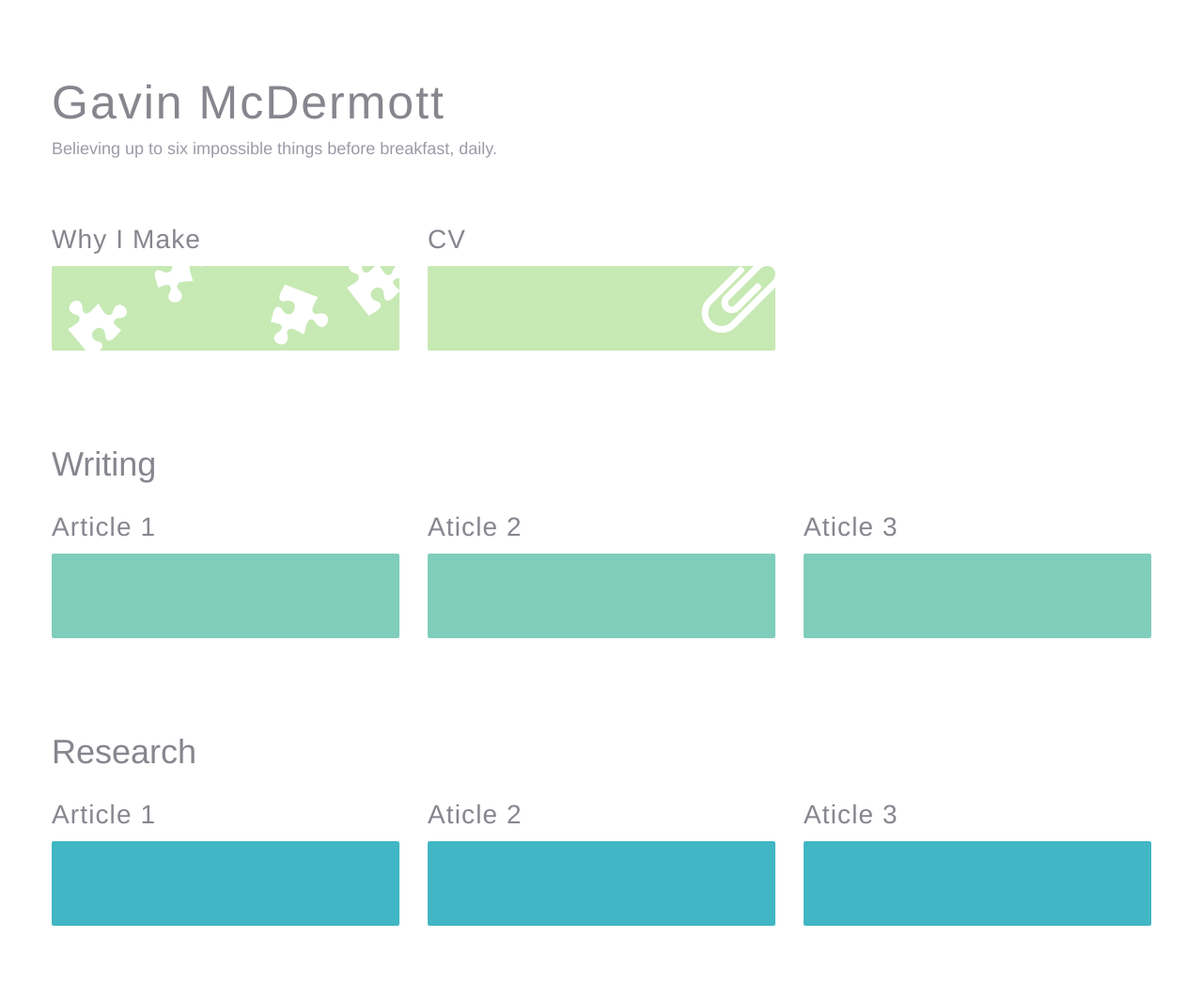
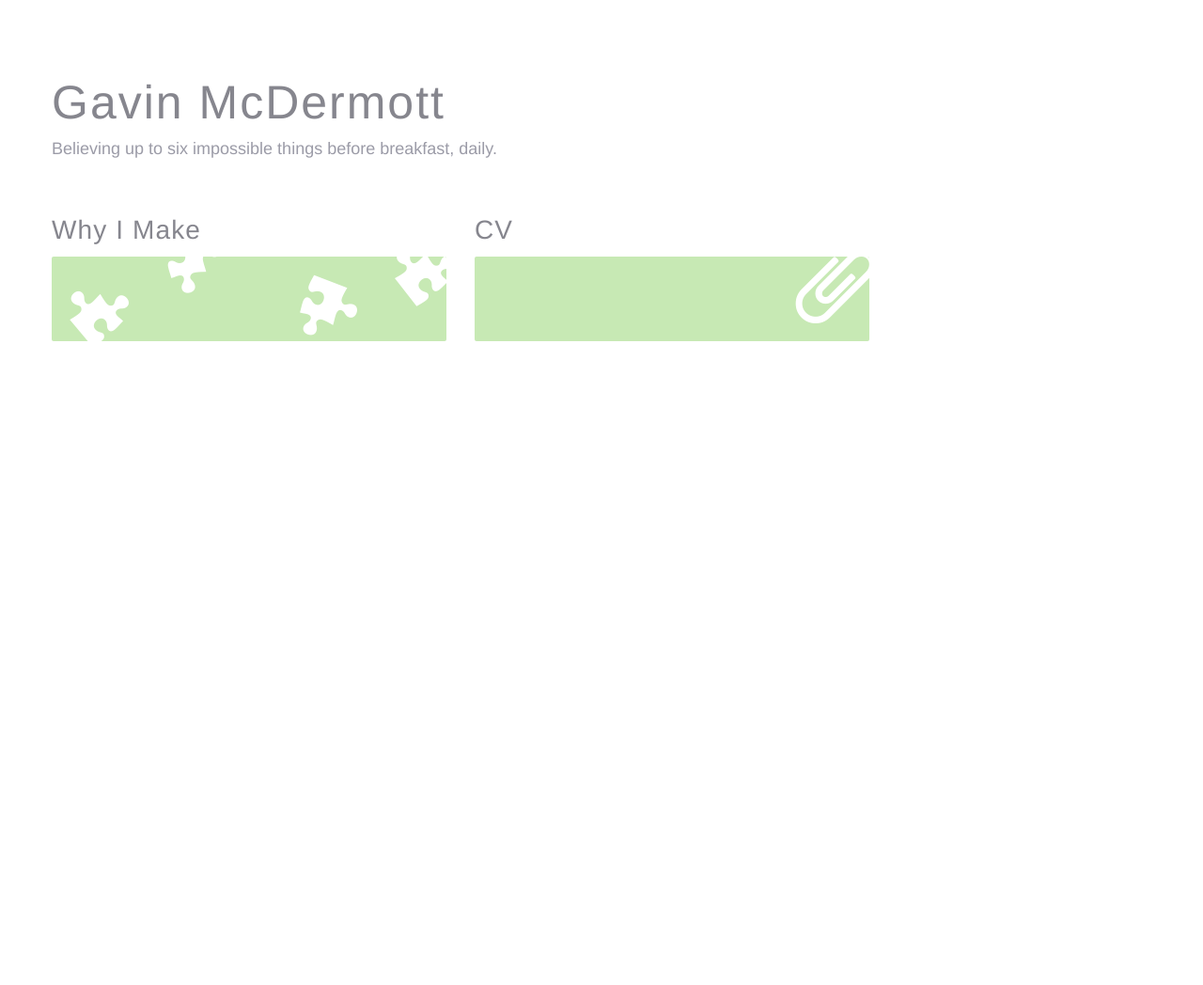
Before and after one commit to gavinmcdermott/personal, a plain HTML site: page client/index.html in a window 1280 px wide. Shown: the whole page at 94% size. After the commit the page ends 800 px from the top, so only its background shows below. Drawn offline with Linux system fonts and the light colour scheme.

Commit message:
update layout

```diff
--- a/client/assets/css/grid.css
+++ b/client/assets/css/grid.css
@@ -15,7 +15,7 @@
 /* GRID SYSTEM, UNITS, GROUPS */
 /*****************************************/
 .section {
-  padding-bottom: 30px;
+  padding-bottom: 20px;
   margin-bottom: 40px;
 }
 
--- a/client/index.html
+++ b/client/index.html
@@ -26,10 +26,22 @@
       </div>
 
 
+      <div class="line">
+
+        <!-- FILTERS / SETTINGS -->
+        <div class="lastGroup size1of4">
+          <div class="line">
+            <div class="unit size1of2">
+
+            </div>
+          </div>
+        </div>
+
         <!-- THE BASICS -->
-      <div class="line section">
-        <div class="lastGroup size1of1">
-          <div class="unit size1of3">
+        <div class="group size3of4">
+
+          <div class="line">
+            <div class="unit size1of2">
               <h3>Why I Make</h3>
               <!-- Puzzles -->
               <div class="tile tile--puzzle theme-1">
@@ -39,7 +51,8 @@
                 <div class="fa fa-puzzle-piece puzzle-piece-4"></div>
               </div>
             </div>
-          <div class="unit size1of3">
+
+            <div class="lastUnit size1of2">
               <h3>CV</h3>
               <!-- Paper Clip -->
               <div class="tile tile--paperclip theme-1">
@@ -47,80 +60,13 @@
               </div>
             </div>
           </div>
-      </div>
 
-
-      <!-- WRITING -->
-      <div class="line section">
-
-        <div class="lastUnit size1of1">
-          <h2>Writing</h2>
-        </div>
-
-        <div class="lastGroup size1of1">
-          <div class="unit size1of3">
-            <h3>Article 1</h3>
-            <!--  -->
-            <div class="tile theme-2">
-
-            </div>
-          </div>
-          <div class="unit size1of3">
-            <h3>Aticle 2</h3>
-            <!--  -->
-            <div class="tile theme-2">
-
-            </div>
-          </div>
-          <div class="lastUnit size1of3">
-            <h3>Aticle 3</h3>
-            <!--  -->
-            <div class="tile theme-2">
-
-            </div>
-          </div>
-        </div>
-
-      </div>
-
-
-      <!-- RESEARCH -->
-      <div class="line section">
-
-        <div class="lastUnit size1of1">
-          <h2>Research</h2>
-        </div>
-
-        <div class="lastGroup size1of1">
-          <div class="unit size1of3">
-            <h3>Article 1</h3>
-            <!--  -->
-            <div class="tile theme-3">
-
-            </div>
-          </div>
-          <div class="unit size1of3">
-            <h3>Aticle 2</h3>
-            <!--  -->
-            <div class="tile theme-3">
-
-            </div>
-          </div>
-          <div class="lastUnit size1of3">
-            <h3>Aticle 3</h3>
-            <!--  -->
-            <div class="tile theme-3">
-
-            </div>
-          </div>
         </div>
 
       </div>
 
 
 
-    </div>
-
 
     <!-- Load scripts -->
   </body>
```
Lines whose indentation alone changed are shown as unchanged.
